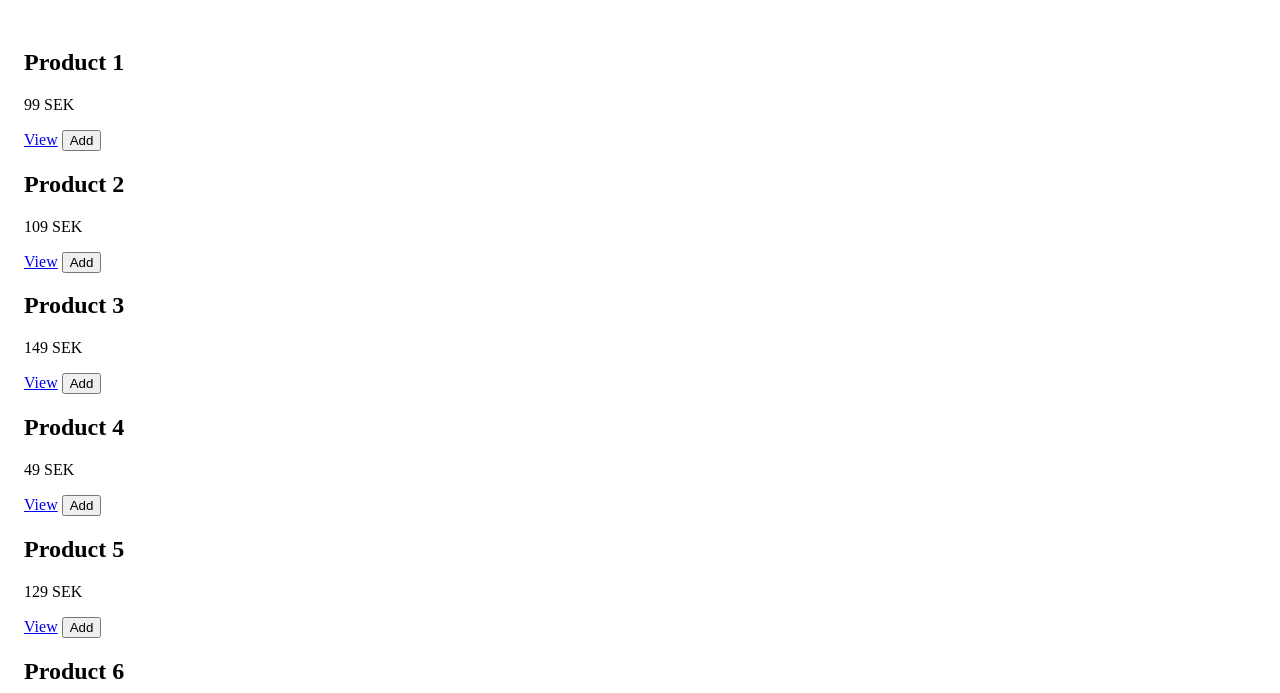
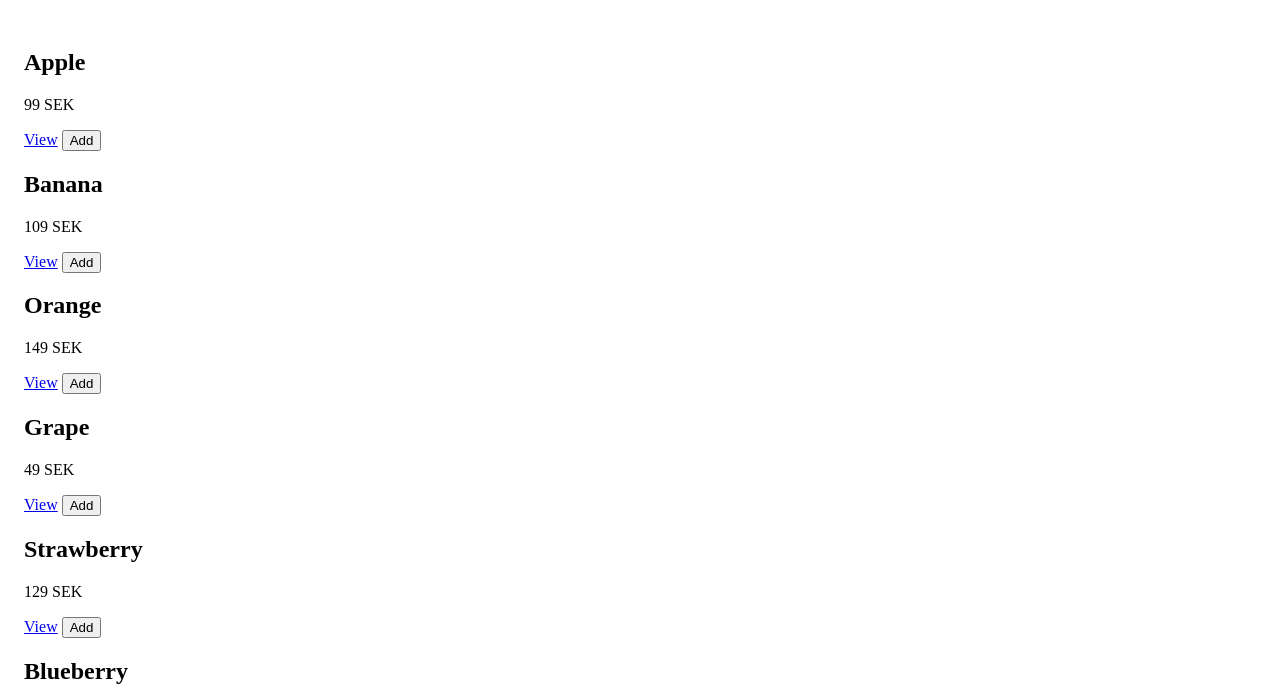
Before and after one commit to iyco0311-pixel/e-commerce, a plain HTML site: page products.html in a window 1280 px wide. Shown: the part 107-800 px from the top of the page. Drawn offline with Linux system fonts and the light colour scheme.

Commit message:
Add some elements

```diff
--- a/js/data.js
+++ b/js/data.js
@@ -1,10 +1,10 @@
 export const products = [
-  { id: "p1", name: "Product 1", price: 99 },
-  { id: "p2", name: "Product 2", price: 109 },
-  { id: "p3", name: "Product 3", price: 149 },
-  { id: "p4", name: "Product 4", price: 49 },
-  { id: "p5", name: "Product 5", price: 129 },
-  { id: "p6", name: "Product 6", price: 79 },
-  { id: "p7", name: "Product 7", price: 159 },
-  { id: "p8", name: "Product 8", price: 299 },
+  { id: "p1", name: "Apple", price: 99 },
+  { id: "p2", name: "Banana", price: 109 },
+  { id: "p3", name: "Orange", price: 149 },
+  { id: "p4", name: "Grape", price: 49 },
+  { id: "p5", name: "Strawberry", price: 129 },
+  { id: "p6", name: "Blueberry", price: 79 },
+  { id: "p7", name: "Kiwi", price: 159 },
+  { id: "p8", name: "Pineapple", price: 299 },
 ];
```
Also changed, not shown: index.html (+2 -2 lines).
